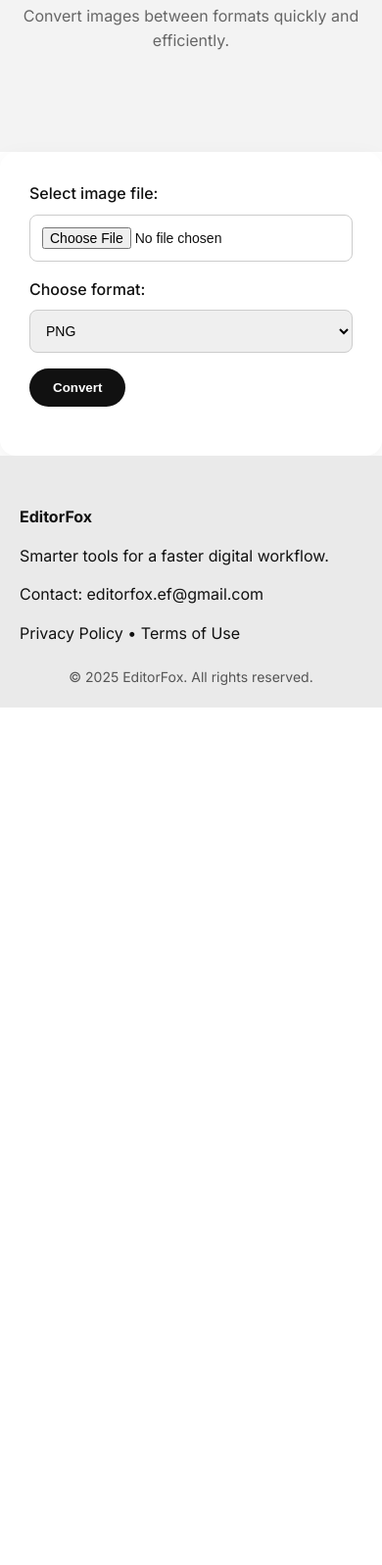
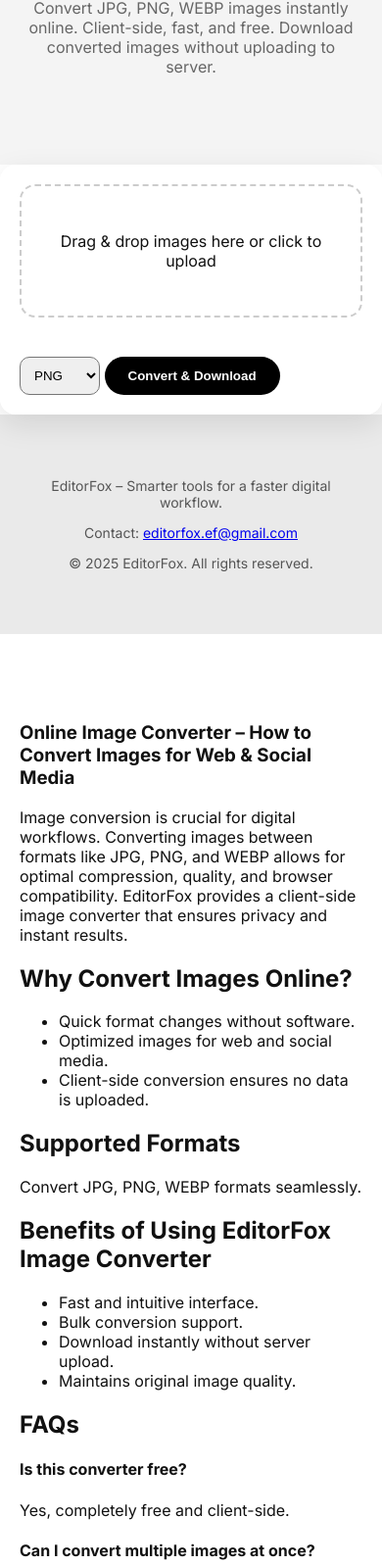
Before and after one commit to editorfox7/Editorfox-Advanced-, a plain HTML site: page image-converter.html in a window 390 px wide. Shown: the part 184-1781 px from the top of the page at 98% size. Before the commit the page ends 906 px from the top, so only its background shows below. Drawn offline with Linux system fonts and the light colour scheme.

Commit message:
Update image-converter.html

```diff
--- a/image-converter.html
+++ b/image-converter.html
@@ -3,30 +3,31 @@
 <head>
 <meta charset="UTF-8">
 <meta name="viewport" content="width=device-width, initial-scale=1.0">
-<title>Image Converter – EditorFox</title>
-<meta name="description" content="Convert images between formats quickly and efficiently.">
+<title>Image Converter Online – EditorFox</title>
+<meta name="description" content="Convert images online to JPG, PNG, WEBP instantly. Free client-side image converter.">
+<meta property="og:title" content="Image Converter – EditorFox">
+<meta property="og:description" content="Convert images online to JPG, PNG, WEBP instantly. Free client-side image converter.">
 <link href="https://fonts.googleapis.com/css2?family=Inter:wght@400;500;600;700&display=swap" rel="stylesheet">
 <style>
-:root{--white:#fff;--grey:#f3f3f3;--dark:#111;--muted:#666;}
-*{margin:0;padding:0;box-sizing:border-box}
-body{font-family:'Inter',sans-serif;background:var(--white);color:var(--dark);line-height:1.6;}
-a{text-decoration:none;color:inherit;}
-header{position:sticky;top:0;background:#fff;border-bottom:1px solid #e6e6e6;z-index:100;}
-.nav{max-width:1200px;margin:auto;padding:14px 20px;display:flex;align-items:center;justify-content:space-between;}
-.logo{font-size:20px;font-weight:700;display:flex;gap:8px;align-items:center;}
-nav a{margin-left:20px;font-weight:500;color:#333;}
-
-.tool-hero{padding:70px 20px;text-align:center;background:var(--grey);}
-.tool-hero h1{font-size:clamp(28px,5vw,44px);font-weight:700;margin-bottom:12px;}
-.tool-hero p{max-width:650px;margin:auto;color:var(--muted);margin-bottom:30px;}
-.tool-form{max-width:600px;margin:auto;background:#fff;padding:30px;border-radius:16px;box-shadow:0 8px 25px rgba(0,0,0,.06);}
-.tool-form label{display:block;margin-bottom:8px;font-weight:500;}
-.tool-form input, .tool-form select{width:100%;padding:12px;margin-bottom:16px;border-radius:8px;border:1px solid #ccc;font-size:14px;}
-.tool-form button{padding:12px 24px;border-radius:40px;font-weight:600;border:none;background:var(--dark);color:#fff;cursor:pointer;transition:.3s;}
-.tool-form button:hover{background:#000;}
-footer{background:#eaeaea;padding:50px 20px 20px;}
-footer .container{max-width:1200px;margin:auto;display:grid;gap:14px;}
-.footer-bottom{text-align:center;margin-top:20px;font-size:14px;color:#555;}
+:root{--white:#fff;--grey:#f4f4f4;--dark:#111;}
+body{font-family:'Inter',sans-serif;background:var(--white);color:var(--dark);margin:0;padding:0;}
+header{position:sticky;top:0;background:var(--white);border-bottom:1px solid #eee;z-index:100;}
+.nav{max-width:1200px;margin:auto;padding:14px 20px;display:flex;justify-content:space-between;align-items:center;}
+.logo{font-weight:700;font-size:20px;}
+nav a{margin-left:20px;color:var(--dark);font-weight:500;}
+nav a:hover{color:#000;}
+.tool-hero{padding:60px 20px;text-align:center;background:var(--grey);}
+.tool-hero h1{font-size:clamp(28px,5vw,40px);margin-bottom:12px;}
+.tool-hero p{color:#666;max-width:650px;margin:auto;margin-bottom:30px;}
+.converter-container{max-width:800px;margin:auto;padding:20px;background:rgba(255,255,255,.7);backdrop-filter:blur(12px);border-radius:16px;box-shadow:0 10px 30px rgba(0,0,0,.1);}
+.upload-area{border:2px dashed #ccc;border-radius:16px;padding:30px;text-align:center;cursor:pointer;position:relative;transition:.3s;}
+.upload-area input{position:absolute;top:0;left:0;width:100%;height:100%;opacity:0;cursor:pointer;}
+.upload-area.dragover{border-color:#000;background:rgba(0,0,0,.05);}
+.image-preview{margin-top:20px;text-align:center;}
+.image-preview img{max-width:100%;border-radius:12px;box-shadow:0 4px 20px rgba(0,0,0,.08);}
+button{margin-top:20px;padding:12px 24px;border-radius:40px;border:none;background:#000;color:#fff;cursor:pointer;font-weight:600;transition:.3s;}
+button:hover{background:#111;}
+footer{background:#eaeaea;padding:50px 20px;text-align:center;font-size:14px;color:#555;}
 </style>
 </head>
 <body>
@@ -43,45 +44,106 @@
 </header>
 
 <section class="tool-hero">
-<h1>Image Converter</h1>
-<p>Convert images between formats quickly and efficiently.</p>
+<h1>Online Image Converter</h1>
+<p>Convert JPG, PNG, WEBP images instantly online. Client-side, fast, and free. Download converted images without uploading to server.</p>
 </section>
 
-<section class="tool-form">
-<form id="toolForm">
-<label for="imageInput">Select image file:</label>
-<input type="file" id="imageInput" accept="image/*">
-<label for="format">Choose format:</label>
-<select id="format">
-<option value="png">PNG</option>
-<option value="jpg">JPG</option>
-<option value="webp">WEBP</option>
-<option value="gif">GIF</option>
+<section class="converter-container">
+<div class="upload-area" id="uploadArea">
+<p>Drag & drop images here or click to upload</p>
+<input type="file" id="fileInput" multiple accept="image/png, image/jpeg, image/webp">
+</div>
+<div class="image-preview" id="preview"></div>
+<select id="formatSelect" style="margin-top:20px;padding:10px;border-radius:10px;">
+<option value="image/png">PNG</option>
+<option value="image/jpeg">JPG</option>
+<option value="image/webp">WEBP</option>
 </select>
-<button type="submit">Convert</button>
-</form>
-<div id="toolOutput" style="margin-top:20px;font-weight:500;"></div>
+<button id="convertBtn">Convert & Download</button>
 </section>
 
 <footer>
-<div class="container">
-<strong>EditorFox</strong>
-<p>Smarter tools for a faster digital workflow.</p>
+<p>EditorFox – Smarter tools for a faster digital workflow.</p>
 <p>Contact: <a href="mailto:editorfox.ef@gmail.com">editorfox.ef@gmail.com</a></p>
-<p><a href="#">Privacy Policy</a> • <a href="#">Terms of Use</a></p>
-</div>
-<div class="footer-bottom">© 2025 EditorFox. All rights reserved.</div>
+<p>© 2025 EditorFox. All rights reserved.</p>
 </footer>
 
 <script>
-document.getElementById('toolForm').addEventListener('submit', function(e){
-e.preventDefault();
-const file = document.getElementById('imageInput').files[0];
-const format = document.getElementById('format').value;
-if(!file){document.getElementById('toolOutput').textContent='Please select an image.';return;}
-document.getElementById('toolOutput').textContent=`Image "${file.name}" will be converted to ${format.toUpperCase()} (functionality to be implemented).`;
+const uploadArea = document.getElementById('uploadArea');
+const fileInput = document.getElementById('fileInput');
+const preview = document.getElementById('preview');
+const formatSelect = document.getElementById('formatSelect');
+const convertBtn = document.getElementById('convertBtn');
+let images = [];
+
+uploadArea.addEventListener('dragover', e=>{e.preventDefault();uploadArea.classList.add('dragover');});
+uploadArea.addEventListener('dragleave', e=>{uploadArea.classList.remove('dragover');});
+uploadArea.addEventListener('drop', e=>{e.preventDefault();uploadArea.classList.remove('dragover');handleFiles(e.dataTransfer.files);});
+fileInput.addEventListener('change', e=>handleFiles(e.target.files));
+
+function handleFiles(files){
+  [...files].forEach(file=>{
+    if(!file.type.startsWith('image/')) return;
+    const reader = new FileReader();
+    reader.onload = e=>{
+      const img = new Image();
+      img.src = e.target.result;
+      img.style.maxWidth = '200px';
+      img.style.margin='10px';
+      preview.appendChild(img);
+      images.push({img, name:file.name});
+    };
+    reader.readAsDataURL(file);
+  });
+}
+
+convertBtn.addEventListener('click', ()=>{
+  const format = formatSelect.value;
+  images.forEach(({img,name})=>{
+    const canvas = document.createElement('canvas');
+    const ctx = canvas.getContext('2d');
+    canvas.width = img.naturalWidth;
+    canvas.height = img.naturalHeight;
+    ctx.drawImage(img,0,0);
+    canvas.toBlob(blob=>{
+      const a = document.createElement('a');
+      a.href = URL.createObjectURL(blob);
+      a.download = name.split('.')[0]+format.replace('image/','.');
+      a.click();
+    }, format);
+  });
 });
 </script>
 
+<!-- SEO Long-form Article -->
+<section style="max-width:900px;margin:50px auto;padding:20px;">
+<article>
+<h1>Online Image Converter – How to Convert Images for Web & Social Media</h1>
+<p>Image conversion is crucial for digital workflows. Converting images between formats like JPG, PNG, and WEBP allows for optimal compression, quality, and browser compatibility. EditorFox provides a client-side image converter that ensures privacy and instant results.</p>
+<h2>Why Convert Images Online?</h2>
+<ul>
+<li>Quick format changes without software.</li>
+<li>Optimized images for web and social media.</li>
+<li>Client-side conversion ensures no data is uploaded.</li>
+</ul>
+<h2>Supported Formats</h2>
+<p>Convert JPG, PNG, WEBP formats seamlessly.</p>
+<h2>Benefits of Using EditorFox Image Converter</h2>
+<ul>
+<li>Fast and intuitive interface.</li>
+<li>Bulk conversion support.</li>
+<li>Download instantly without server upload.</li>
+<li>Maintains original image quality.</li>
+</ul>
+<h2>FAQs</h2>
+<h4>Is this converter free?</h4>
+<p>Yes, completely free and client-side.</p>
+<h4>Can I convert multiple images at once?</h4>
+<p>Yes, bulk conversion is supported.</p>
+<h4>Does it work on mobile?</h4>
+<p>Fully responsive and touch-friendly.</p>
+</article>
+</section>
+
 </body>
 </html>
```
Lines whose indentation alone changed are shown as unchanged.
